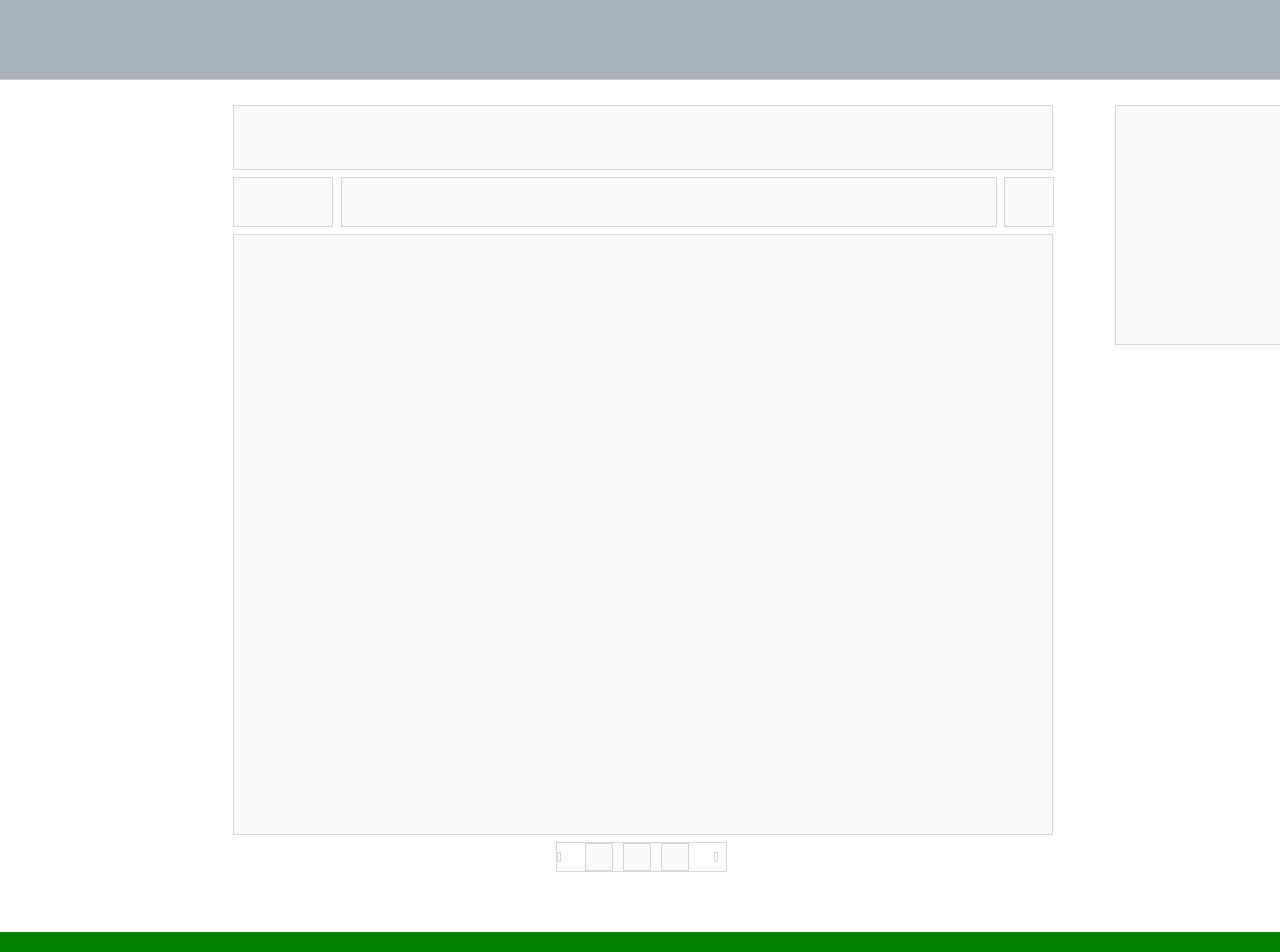
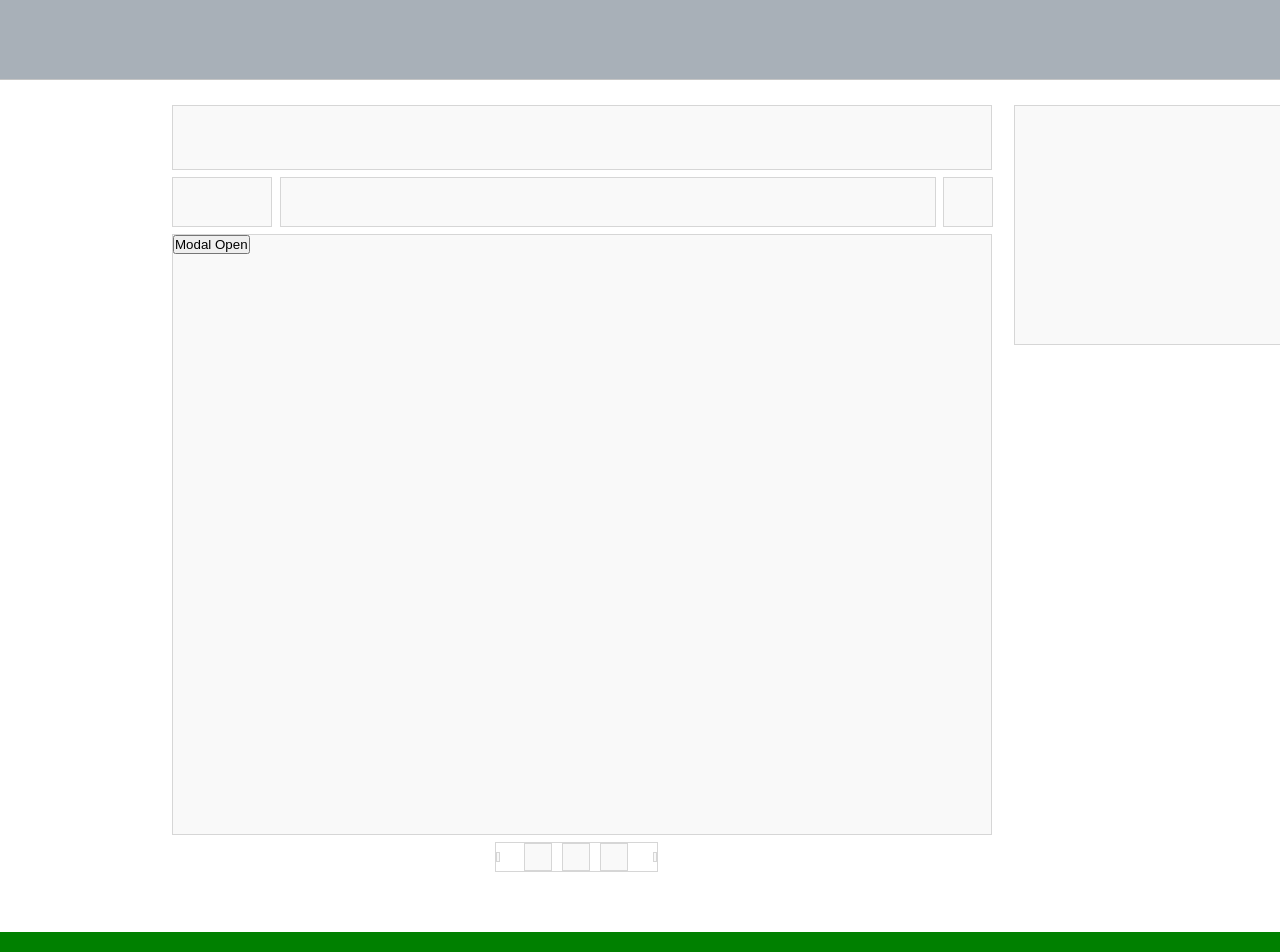
Before and after one commit to modern-agile-team/3term-mini-front, a React (Create React App) app in the folder moae-time/: page /board in a window 1280 px wide. Shown: the top 952 px of the page. Built offline with nearby package versions, Linux system fonts and the light colour scheme; the HTML template or start-up script is replaced by a standard one.

Commit message:
Add(sungje/Modal):create-big-modal #36

```diff
--- a/moae-time/package.json
+++ b/moae-time/package.json
@@ -8,6 +8,7 @@
     "@testing-library/user-event": "^13.5.0",
     "react": "^17.0.2",
     "react-dom": "^17.0.2",
+    "react-modal": "^3.14.4",
     "react-router-dom": "^6.2.1",
     "react-scripts": "5.0.0",
     "styled-components": "^5.3.3",
@@ -39,7 +40,6 @@
   },
   "description": "This project was bootstrapped with [Create React App](https://github.com/facebook/create-react-app).",
   "main": "index.js",
-  "devDependencies": {},
   "author": "",
   "license": "ISC"
 }
--- /dev/null
+++ b/moae-time/src/components/bigmodal/BigModal.jsx
@@ -0,0 +1,45 @@
+import { React, useState } from "react";
+import Modal from "react-modal";
+import styled from "styled-components";
+
+const TestDiv = styled.div`
+  width: 300px;
+  height: 300px;
+
+  background-color: black;
+`
+
+function BigModal() {
+  const [modalState, setModalState] = useState(false);
+
+
+  return (
+    <>
+      <button onClick={() => setModalState(true)}>Modal Open</button>
+        <Modal
+          isOpen={modalState}
+          style={{
+              overlay: {
+                textAlign: 'center',
+                backgroundColor: 'rgba(97, 94, 94, 0.7)',
+              },
+              content: {
+                color: 'lightsteelblue',
+                width: '907px',
+                height: '590px',
+                position: 'fix',
+                margin: '64px 302px 0px 300px',
+              }
+            }}
+        >
+          This is Modal content
+          <button onClick={() => setModalState(false)}>Modal Close</button>
+          <TestDiv>123</TestDiv>
+          <TestDiv>123</TestDiv>
+          <TestDiv>123</TestDiv>
+        </Modal>
+    </>
+  )
+}
+
+export default BigModal;
--- a/moae-time/src/components/graybox/Graybox.jsx
+++ b/moae-time/src/components/box/Box.jsx
@@ -1,7 +1,7 @@
 import React from 'react';
 import styled from 'styled-components';
 
-const GrayWrap = styled.div.attrs(({ height, width }) => ({
+export const BoxWrap = styled.div.attrs(({ height, width }) => ({
   row: height,
   col: width,
 }))`
@@ -11,13 +11,13 @@ const GrayWrap = styled.div.attrs(({ height, width }) => ({
   border: 1px solid #D6D6D6;
 `
 
-function Graybox(props) {
+function Box(props) {
   const { children, width, height } = props;
   return (
-  <GrayWrap
+  <BoxWrap
     height={height}
     width={width}
-  >{children}</GrayWrap>);
+  >{children}</BoxWrap>);
 };
 
-export default Graybox;
+export { Box };
--- a/moae-time/src/components/pagenation/Pagenation.jsx
+++ b/moae-time/src/components/pagenation/Pagenation.jsx
@@ -2,7 +2,7 @@ import React from "react";
 import styled from "styled-components";
 
 const PageNationWrap = styled.div`
-  width: 171px;
+  width: 163px;
   height: 30px;
   background-color: white;
   border: 1px solid #D6D6D6;
--- a/moae-time/src/pages/board/BoardPage.jsx
+++ b/moae-time/src/pages/board/BoardPage.jsx
@@ -1,8 +1,9 @@
 import React from 'react';
-import Graybox from '../../components/graybox/Graybox';
+import { Box } from '../../components/box/Box';
 import styled from 'styled-components';
 import SideBar from '../../components/sidebar/SideBar';
 import PageNation from '../../components/pagenation/PageNation';
+import BigModal from '../../components/bigmodal/BigModal';
 
 const SearchWrap = styled.div`
   width: 821px;
@@ -11,8 +12,6 @@ const SearchWrap = styled.div`
   justify-content: space-between;
 `
 const CenterWrap = styled.div`
-  /* width: 816px; */
-  /* height: 791px; */
   height: 767px;
 
   margin-top: 25px;
@@ -22,21 +21,26 @@ const CenterWrap = styled.div`
   justify-content: space-between;
 `
 const WholeWrap = styled.div`
+  width: 1350px;
+
   display: flex;
-  justify-content: space-evenly;
+  justify-content: space-between;
 `
+
 
 function BoardPage() {
   return (
     <WholeWrap>
       <CenterWrap>
-        <Graybox height="65px" width="820px"/>
+        <Box height="65px" width="820px"/>
         <SearchWrap>
-          <Graybox height="50px" width="100px"/>
-          <Graybox height="50px" width="656px"/>
-          <Graybox height="50px" width="50px"/>
+          <Box height="50px" width="100px"/>
+          <Box height="50px" width="656px"/>
+          <Box height="50px" width="50px"/>
         </SearchWrap>
-        <Graybox height="601px" width="820px"/>
+        <Box height="601px" width="820px">
+          <BigModal />
+        </Box>
         <PageNation />
       </CenterWrap>
       <SideBar height="240px" width="336px"/>
```
Also changed, not shown: moae-time/src/pages/home/HomePage.jsx (+10 -10 lines), moae-time/src/pages/writepost/WritePost.jsx (added), 1 other file (tests, documents, lock files or other folders).
